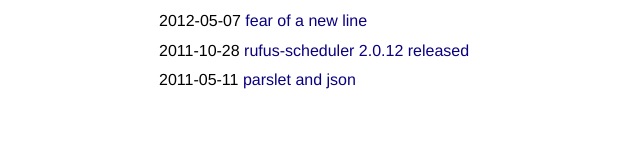
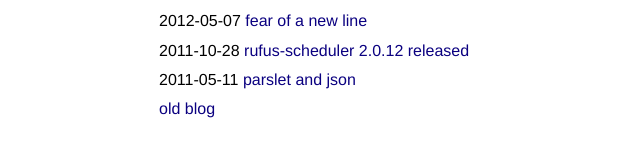
Before and after one commit to jmettraux/jmettraux.github.com, a Jekyll site: the page built from index.md, in a window 1280 px wide. Shown: the part 293-450 px from the top of the page, without its empty margins (131-771 px from the left). Built offline with Jekyll 4.4.1, drawn with Linux system fonts in a browser that asks for light colours; comment, search, counter and statistics services are not loaded.

Commit message:
link to old blog

```diff
--- a/index.md
+++ b/index.md
@@ -18,3 +18,5 @@
 {% for post in site.posts %}
   {{ post.date | date: '%Y-%m-%d' }}  [{{ post.title }}]({{ post.url }})
 {% endfor %}
+
+[old blog](http://jmettraux.wordpress.com)
```
